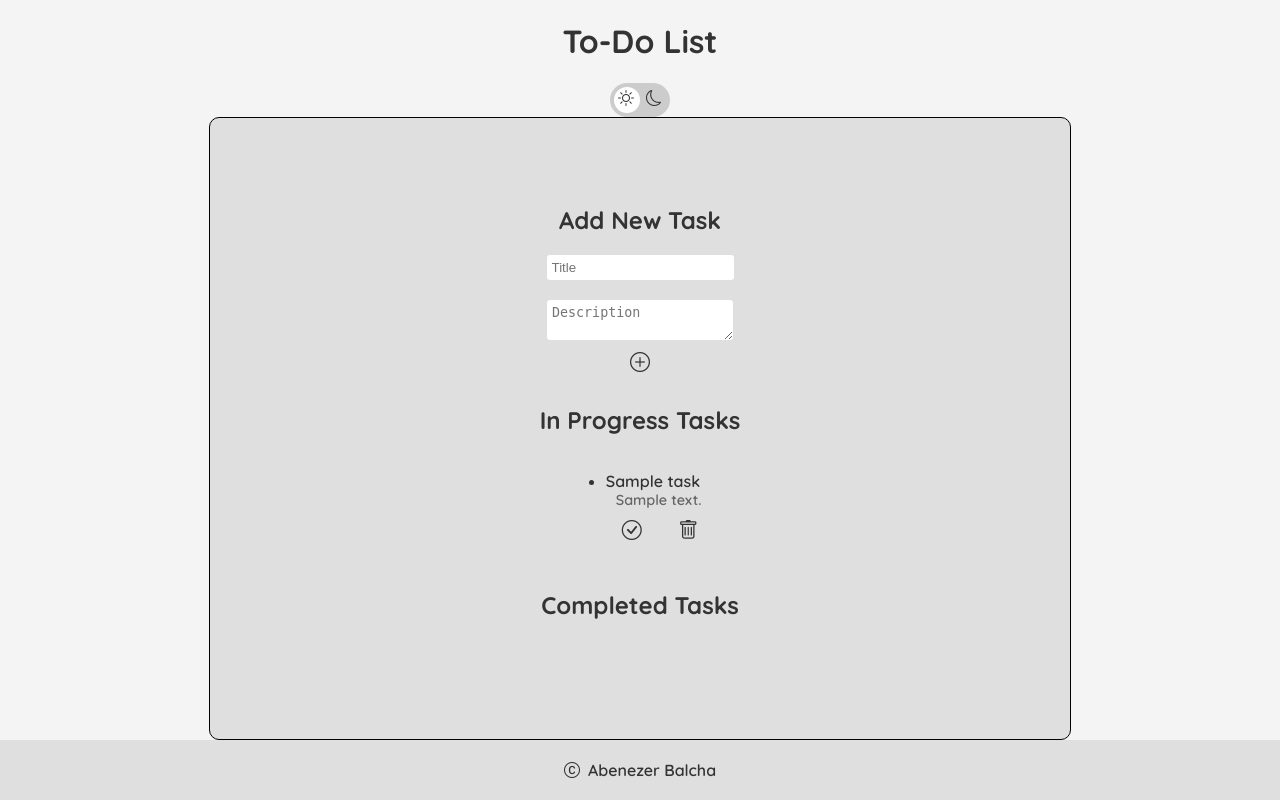
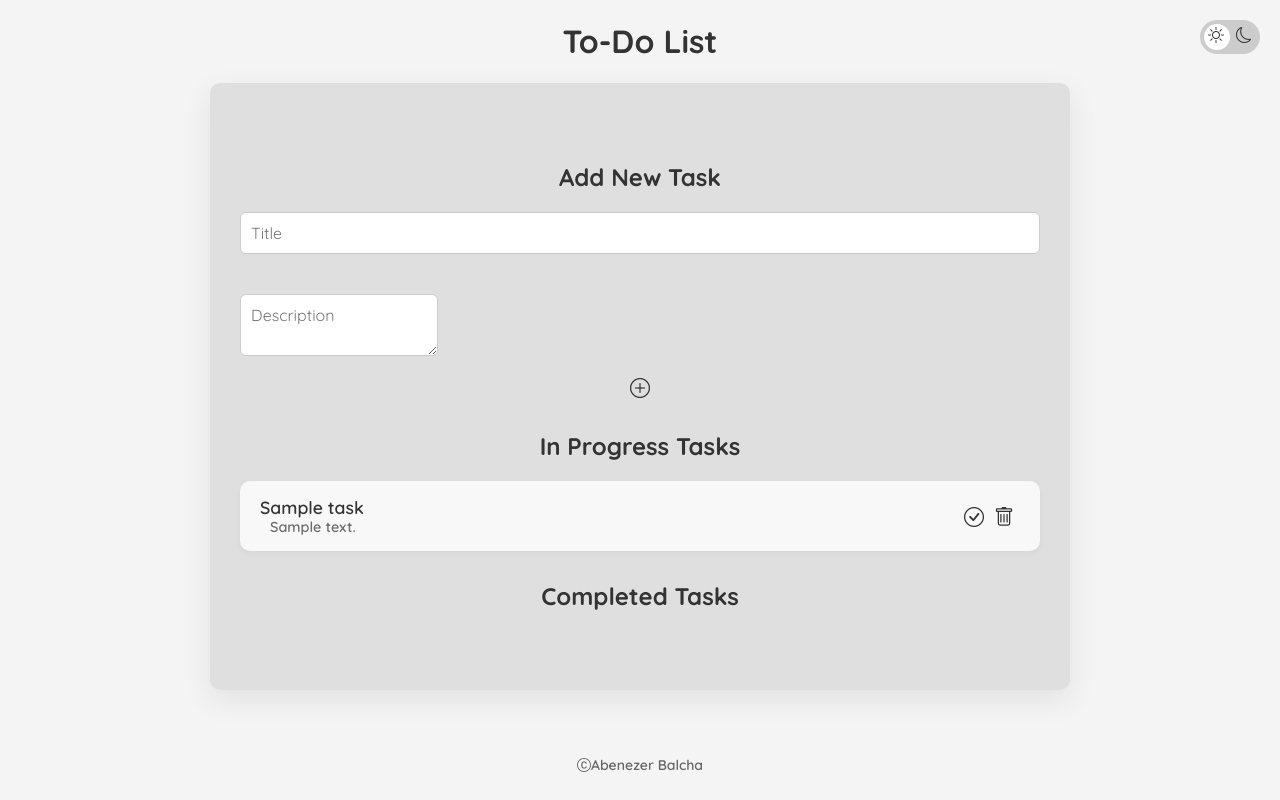
Before and after one commit to abenezerbrh/To-do, a Django app: page / in a window 1280 px wide. Run offline with Django 5.2, Linux system fonts and the light colour scheme; tables that the repository leaves empty hold one stand-in row (values such as "Sample post"); some web fonts are replaced.

Commit message:
Update style.css

```diff
--- a/static/style.css
+++ b/static/style.css
@@ -17,8 +17,13 @@ h1{
     justify-content: center;
 }
 
+
+
 #main-container{
     background-color: #dadadacb ;
+    box-shadow: 0 10px 30px rgba(0, 0, 0, 0.08);
+    backdrop-filter: blur(8px);
+    border: none;
     height: auto;
     width: 800px;
     padding: 30px;
@@ -27,7 +32,7 @@ h1{
     align-items: center;
     flex: 1;
     justify-content: center;
-    border: 1px solid black;
+    /* border: 1px solid black; */
     min-height: 20vh;
     margin: auto;
     flex-direction: column;
@@ -51,21 +56,52 @@ button{
     color: inherit;
     box-sizing: border-box;
     margin: 10px;
-    transition: transform 0.1s ease-in-out, background-color 0.1s ease;
+    transition: transform 0.3s ease-in-out, background-color 0.1s ease;
 }
 button:hover{
     opacity: 0.8;
     transform: scale(1.1);
 }
+ul {
+    width: 100%;
+    padding: 0;
+    margin: 0;
+}
+
+li {
+    background-color: #f8f8f8;
+    margin-bottom: 10px;
+    padding: 15px 20px;
+    border-radius: 10px;
+    display: flex;
+    flex-direction: column;
+    position: relative;
+    box-shadow: 0 2px 5px rgba(0,0,0,0.05);
+    transition: transform 0.3s ease-in-out;
+}
+li:hover{
+    transform: scale(1.03);
+}
+li span:first-child {
+    font-size: 1.1rem;
+    font-weight: 600;
+}
+
 input, textarea {
-    padding: 5px;
-    border-radius: 3px;
-    border: 0px;
+    padding: 10px;
+    border-radius: 6px;
+    border: 1px solid #ccc;
+    font-size: 1rem;
+    font-family: inherit;
+    transition: all 0.2s ease-in-out;
 }
 input:focus ,textarea:focus{
     border: 0.5px solid black;
     background-color: white;
     outline: none;
+}
+textarea {
+    resize: vertical;
 }
 
 i {
@@ -73,19 +109,21 @@ i {
 
 }
 
-form{
+form {
     display: flex;
-    align-items: center;
-    justify-content: center;
     flex-direction: column;
+    gap: 10px;
+    width: 100%;
 }
 
 /* Style for the toggle switch */
 .switch {
-    position: relative;
+    position: absolute;
     display: inline-block;
     width: 60px;
     height: 34px;
+    top: 20px;
+    right: 20px;
 }
 
 .switch input {
@@ -144,19 +182,96 @@ body.dark-mode {
     color: #FFFFFF;
 }
 body.dark-mode #main-container {
-    background-color: #333333;
+    background-color: rgba(40, 40, 40, 0.85);
+
+}
+body.dark-mode li {
+    background-color: #2a2a2a;
+}
+/* Dark mode input + textarea styling */
+body.dark-mode input,
+body.dark-mode textarea {
+    background-color: #3c3c3c;  /* Lighter dark */
+    color: #ffffff;
+    border: 1px solid #555;
+    transition: all 0.2s ease-in-out;
 }
 
+/* Dark mode input + textarea when focused (active) */
+body.dark-mode input:focus,
+body.dark-mode textarea:focus {
+    background-color: #3c3c3c;  /* Keep it consistent */
+    color: #ffffff;
+    border: 1px solid #7E99A3;  /* Optional blue highlight */
+    box-shadow: 0 0 4px rgba(126, 153, 163, 0.4);  /* Soft glow */
+    outline: none;
+}
+body.dark-mode li{
+    background-color: #3c3c3c;
+}
 footer{
     display: flex;
+    font-size: 14px;
+    color: #666;
+    margin-top: 40px;
+    padding: 12px;
+    text-align: center;
     align-items: center;
-    justify-content: center;
-    gap: 8px;
-    border-radius: 5px;
-    padding: 4px;
-    background-color: #dadadacb;
-    width: 100%;
 }
+/* Footer link styling */
+#footer a {
+    color: #0077cc;
+    text-decoration: none;
+    font-weight: 600;
+    margin-left: 10px;
+    transition: color 0.3s, text-decoration 0.3s;
+}
+
+#footer a:hover {
+    color: #005fa3;
+    text-decoration: underline;
+}
+
+/* Dark mode adjustments */
+body.dark-mode #footer a {
+    color: #66b3ff;
+}
+
+body.dark-mode #footer a:hover {
+    color: #3399ff;
+}
+
 body.dark-mode #footer{
     background-color: #121212;
 }
+li .complete-btn,
+li .delete-btn {
+    position: absolute;
+    top: 15px;
+    right: 40px;
+    background-color: transparent;
+    border: none;
+}
+
+li .delete-btn {
+    right: 10px;
+}
+input:focus, textarea:focus {
+    border: 1px solid #7E99A3;
+    box-shadow: 0 0 4px rgba(126, 153, 163, 0.5);
+}
+@media (max-width: 850px) {
+    #main-container {
+        width: 90%;
+        padding: 20px;
+    }
+
+    li {
+        flex-direction: column;
+        align-items: flex-start;
+    }
+
+    button {
+        margin: 5px 0;
+    }
+}
```
